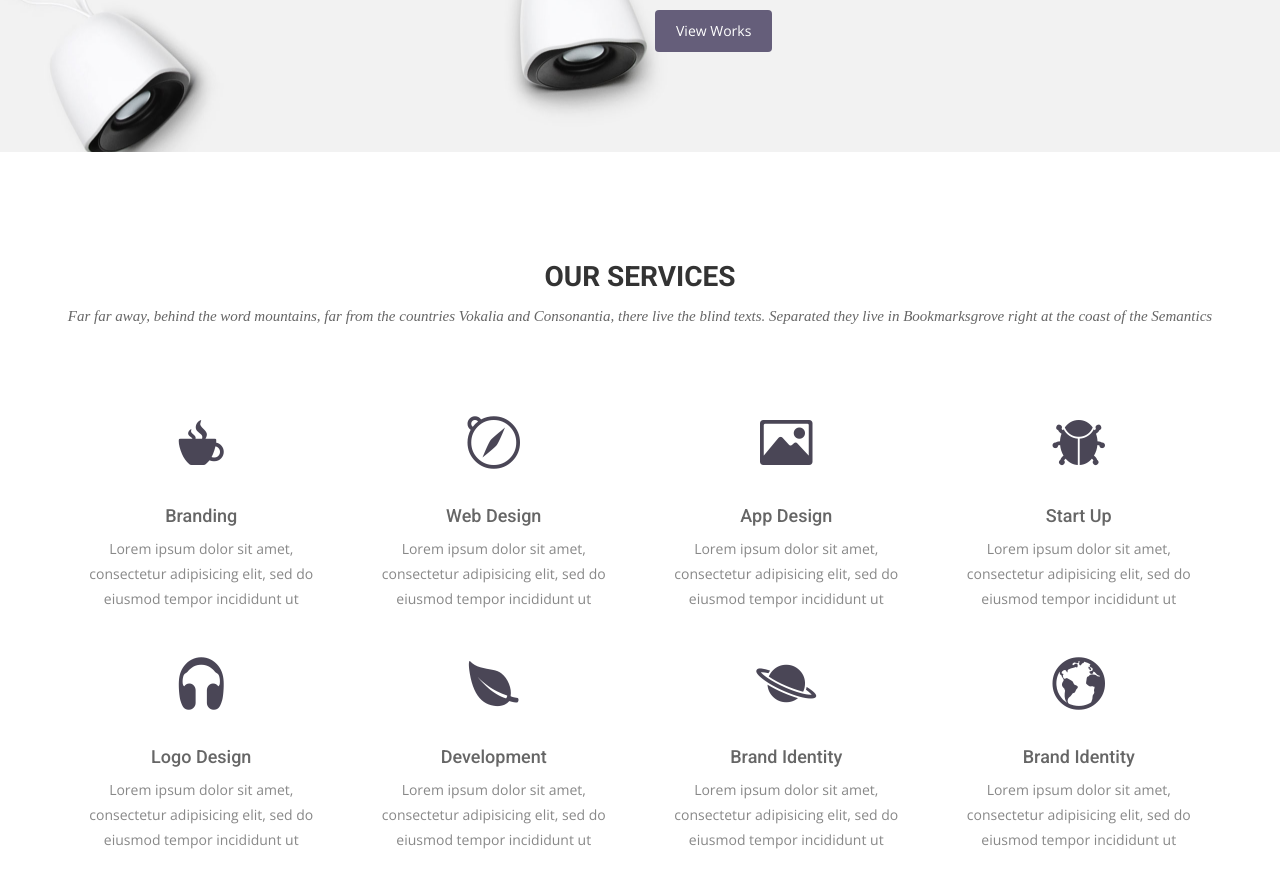
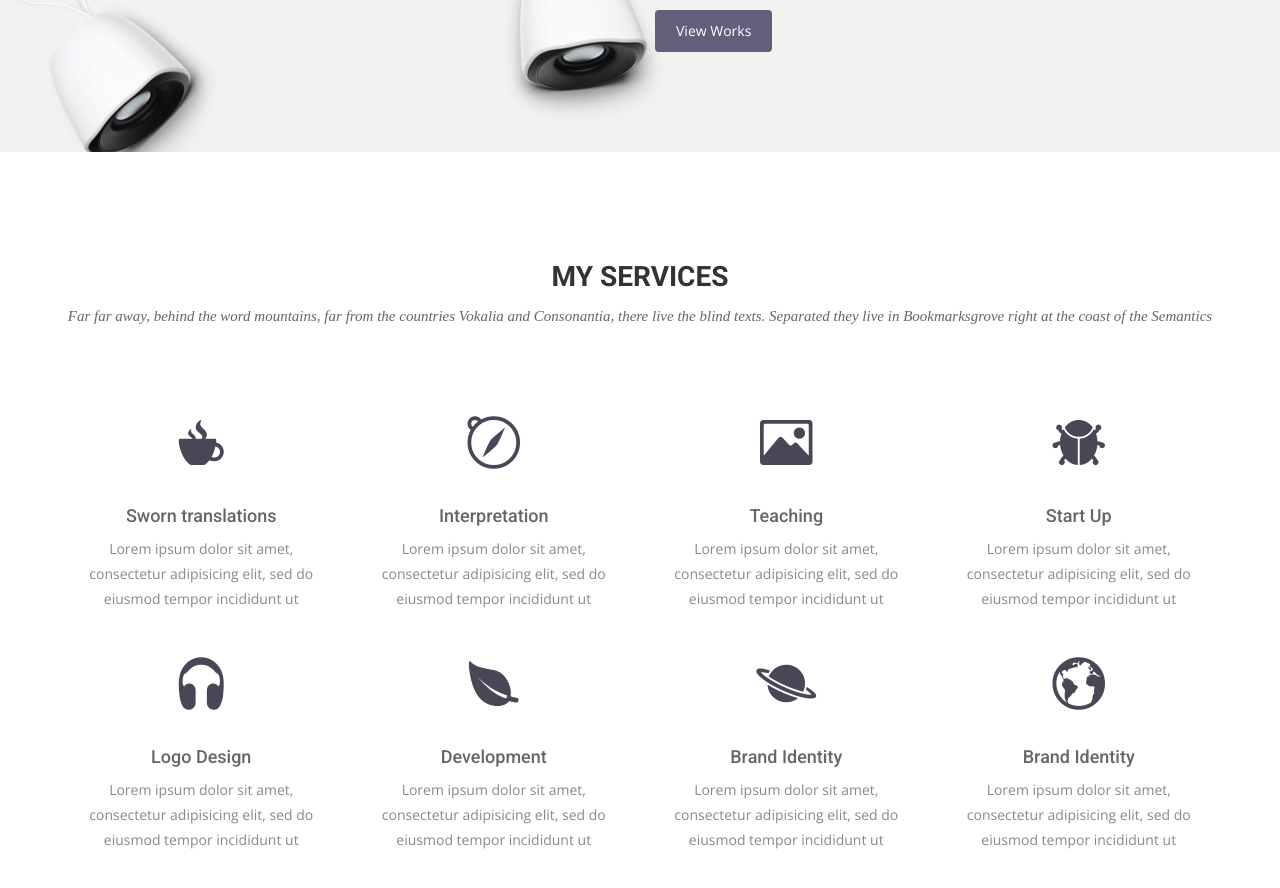
Before and after one commit to elisavilches/elisavilches.github.io, a Jekyll site: the page built from index.html, in a window 1280 px wide and 900 px high, scrolled down 2029 px. Shown: the top 888 px of the window. Built offline with Jekyll 4.4.1, drawn with Linux system fonts in a browser that asks for light colours; nearby versions of some CDN libraries; some web fonts are replaced.

Commit message:
primeros contenidos

```diff
--- a/_config.yml
+++ b/_config.yml
@@ -17,7 +17,8 @@ keep_files:
 title: Airspace
 subtitle: "A free HTML5 agency template"
 url: "http://elisavilches.github.io" # the base hostname & protocol for your site
-baseurl: "https://elisavilches.github.io" # Set this value to "" if you want your site to be root
+#baseurl: "/the/subpath/of/your/site" # Set this value to "" if you want your site to be root
+baseurl: "https://elisavilches.github.io"
 cover: "/assets/cover.png"
 logo: "/assets/logo.png"
 
--- a/_includes/header.html
+++ b/_includes/header.html
@@ -23,7 +23,7 @@
               <ul class="nav navbar-nav navbar-right">
                 <li><a href="{{ site.baseurl }}/">Home</a></li>
                 <li><a href="{{ site.baseurl }}/work">Work</a></li>
-                <li><a href="{{ site.baseurl }}/blog">Blog</a></li>
+                <li><a href="{{ site.baseurl }}/blog">Toulouse Tour</a></li>
                 <li><a href="#">Service</a></li>
                 <li><a href="{{ site.baseurl }}/contact">Contact</a></li>
               </ul>
--- a/index.html
+++ b/index.html
@@ -58,7 +58,7 @@ permalink: /
   <div class="container">
     <div class="row">
       <div class="section-title">
-        <h2>Our Services</h2>
+        <h2>My Services</h2>
         <p>Far far away, behind the word mountains, far from the countries Vokalia and Consonantia, there live the blind texts. Separated they live in Bookmarksgrove right at the coast of the Semantics</p>
       </div>
     </div>
@@ -66,21 +66,21 @@ permalink: /
       <div class="col-sm-6 col-md-3">
         <div class="service-item">
           <i class="icon ion-coffee"></i>
-          <h4>Branding</h4>
+          <h4>Sworn translations</h4>
           <p>Lorem ipsum dolor sit amet, consectetur adipisicing elit, sed do eiusmod tempor incididunt ut </p>
         </div>
       </div>
       <div class="col-sm-6 col-md-3">
         <div class="service-item">
           <i class="ion-compass"></i>
-          <h4>Web Design</h4>
+          <h4>Interpretation</h4>
           <p>Lorem ipsum dolor sit amet, consectetur adipisicing elit, sed do eiusmod tempor incididunt ut </p>
         </div>
       </div>
       <div class="col-sm-6 col-md-3">
         <div class="service-item">
           <i class="ion-image"></i>
-          <h4>App Design</h4>
+          <h4>Teaching</h4>
           <p>Lorem ipsum dolor sit amet, consectetur adipisicing elit, sed do eiusmod tempor incididunt ut </p>
         </div>
       </div>
```
